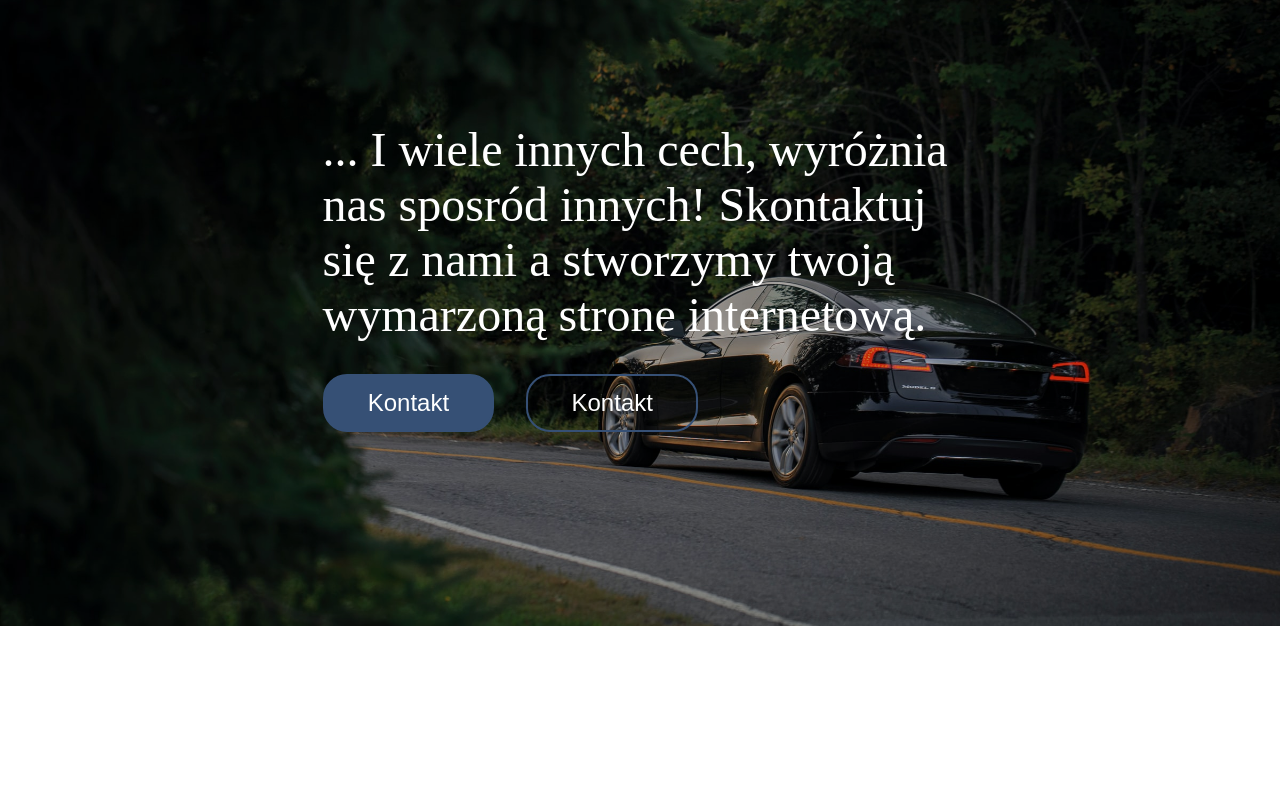
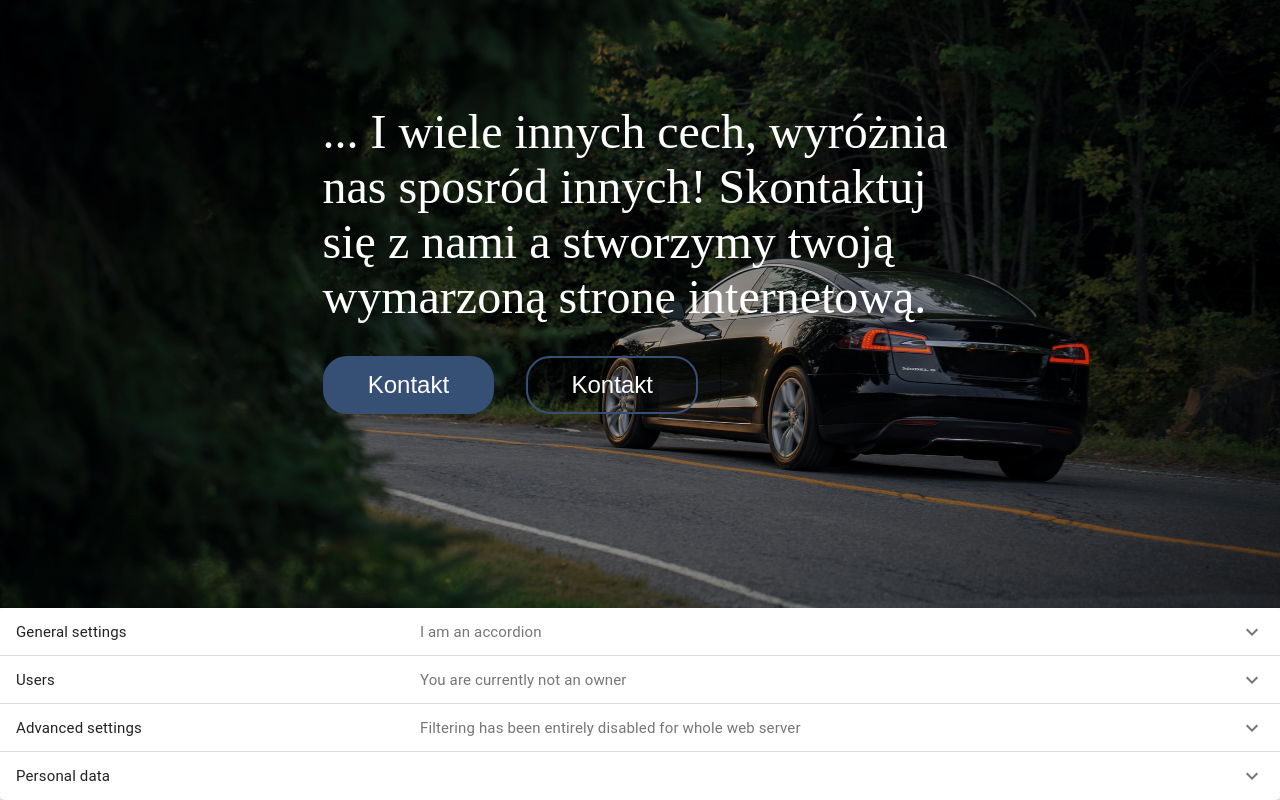
Before and after one commit to MarcinMaciej99/Strefa-Importu, a React (Create React App) app: page / in a window 1280 px wide. Shown: the part 186-986 px from the top of the page. Before the commit the page ends 812 px from the top, so only its background shows below. Built offline with nearby package versions, Linux system fonts and the light colour scheme.

Commit message:
added acordian

```diff
--- a/package.json
+++ b/package.json
@@ -3,6 +3,8 @@
   "version": "0.1.0",
   "private": true,
   "dependencies": {
+    "@material-ui/core": "^4.11.0",
+    "@material-ui/icons": "^4.9.1",
     "@testing-library/jest-dom": "^4.2.4",
     "@testing-library/react": "^9.3.2",
     "@testing-library/user-event": "^7.1.2",
--- a/src/App.js
+++ b/src/App.js
@@ -2,12 +2,14 @@
 import "./App.scss";
 import { Header } from "./components/Header/Header";
 import { MainSection } from "./components/MainSection/MainSection";
+import Informations from "./components/Informations/Accordian";
 
 function App() {
   return (
     <div className="App">
       <Header />
       <MainSection />
+      <Informations />
     </div>
   );
 }
--- a/src/components/Header/Header.scss
+++ b/src/components/Header/Header.scss
@@ -14,7 +14,7 @@
   }
 
   &__logo {
-    width: 100px;
+    width: 8%;
   }
 
   &__clickable-links {
--- /dev/null
+++ b/src/components/Informations/Accordian.js
@@ -0,0 +1,119 @@
+import React from "react";
+import { makeStyles } from "@material-ui/core/styles";
+import Accordion from "@material-ui/core/Accordion";
+import AccordionDetails from "@material-ui/core/AccordionDetails";
+import AccordionSummary from "@material-ui/core/AccordionSummary";
+import Typography from "@material-ui/core/Typography";
+import ExpandMoreIcon from "@material-ui/icons/ExpandMore";
+
+const useStyles = makeStyles((theme) => ({
+  root: {
+    width: "100%",
+  },
+  heading: {
+    fontSize: theme.typography.pxToRem(15),
+    flexBasis: "33.33%",
+    background: "",
+    flexShrink: 0,
+  },
+  secondaryHeading: {
+    fontSize: theme.typography.pxToRem(15),
+    color: theme.palette.text.secondary,
+  },
+}));
+
+export default function Accordian() {
+  const classes = useStyles();
+  const [expanded, setExpanded] = React.useState(false);
+
+  const handleChange = (panel) => (event, isExpanded) => {
+    setExpanded(isExpanded ? panel : false);
+  };
+
+  return (
+    <div className={classes.root}>
+      <Accordion
+        expanded={expanded === "panel1"}
+        onChange={handleChange("panel1")}
+      >
+        <AccordionSummary
+          expandIcon={<ExpandMoreIcon />}
+          aria-controls="panel1bh-content"
+          id="panel1bh-header"
+        >
+          <Typography className={classes.heading}>General settings</Typography>
+          <Typography className={classes.secondaryHeading}>
+            I am an accordion
+          </Typography>
+        </AccordionSummary>
+        <AccordionDetails>
+          <Typography>
+            Nulla facilisi. Phasellus sollicitudin nulla et quam mattis feugiat.
+            Aliquam eget maximus est, id dignissim quam.
+          </Typography>
+        </AccordionDetails>
+      </Accordion>
+      <Accordion
+        expanded={expanded === "panel2"}
+        onChange={handleChange("panel2")}
+      >
+        <AccordionSummary
+          expandIcon={<ExpandMoreIcon />}
+          aria-controls="panel2bh-content"
+          id="panel2bh-header"
+        >
+          <Typography className={classes.heading}>Users</Typography>
+          <Typography className={classes.secondaryHeading}>
+            You are currently not an owner
+          </Typography>
+        </AccordionSummary>
+        <AccordionDetails>
+          <Typography>
+            Donec placerat, lectus sed mattis semper, neque lectus feugiat
+            lectus, varius pulvinar diam eros in elit. Pellentesque convallis
+            laoreet laoreet.
+          </Typography>
+        </AccordionDetails>
+      </Accordion>
+      <Accordion
+        expanded={expanded === "panel3"}
+        onChange={handleChange("panel3")}
+      >
+        <AccordionSummary
+          expandIcon={<ExpandMoreIcon />}
+          aria-controls="panel3bh-content"
+          id="panel3bh-header"
+        >
+          <Typography className={classes.heading}>Advanced settings</Typography>
+          <Typography className={classes.secondaryHeading}>
+            Filtering has been entirely disabled for whole web server
+          </Typography>
+        </AccordionSummary>
+        <AccordionDetails>
+          <Typography>
+            Nunc vitae orci ultricies, auctor nunc in, volutpat nisl. Integer
+            sit amet egestas eros, vitae egestas augue. Duis vel est augue.
+          </Typography>
+        </AccordionDetails>
+      </Accordion>
+      <Accordion
+        expanded={expanded === "panel4"}
+        onChange={handleChange("panel4")}
+      >
+        <AccordionSummary
+          expandIcon={<ExpandMoreIcon />}
+          aria-controls="panel4bh-content"
+          id="panel4bh-header"
+        >
+          <Typography className={classes.heading}>Personal data</Typography>
+        </AccordionSummary>
+        <AccordionDetails>
+          <Typography>
+            Nunc vitae orci ultricies, auctor nunc in, volutpat nisl. Integer
+            sit amet egestas eros, vitae egestas augue. Duis vel est augue.
+          </Typography>
+        </AccordionDetails>
+      </Accordion>
+    </div>
+  );
+}
```
Also changed, not shown: src/components/Informations/Accordian.scss (added), 1 other file (tests, documents, lock files or other folders).
